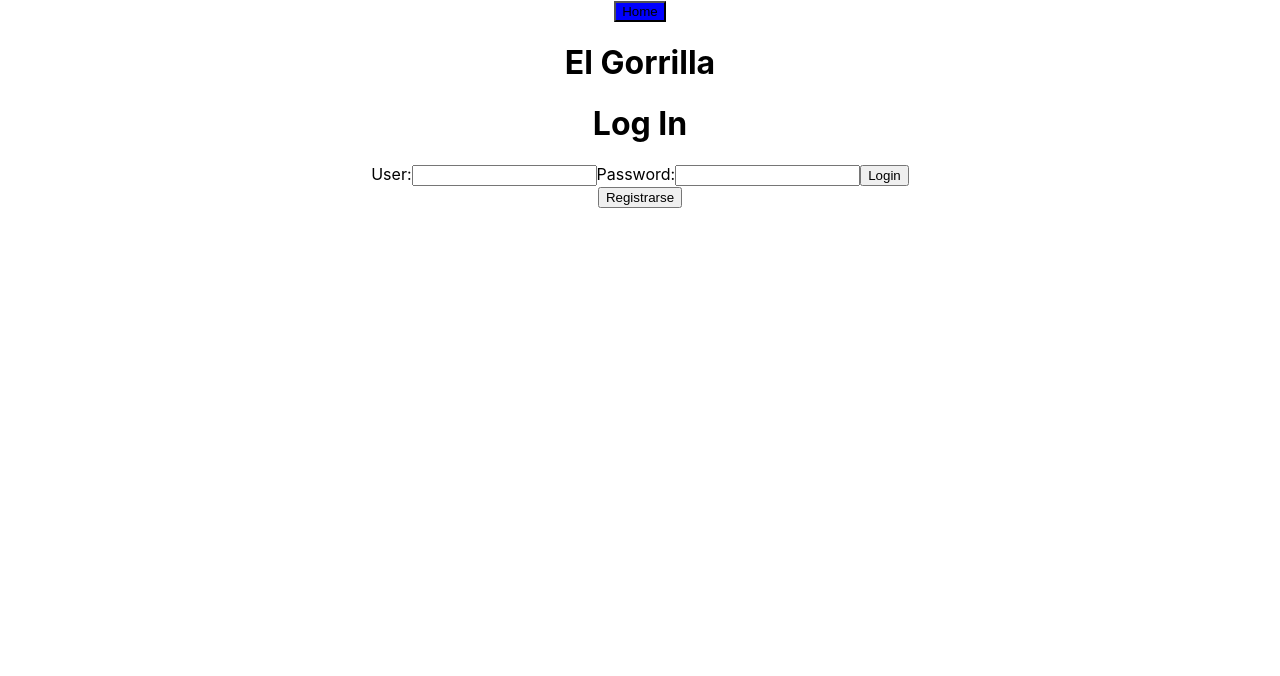
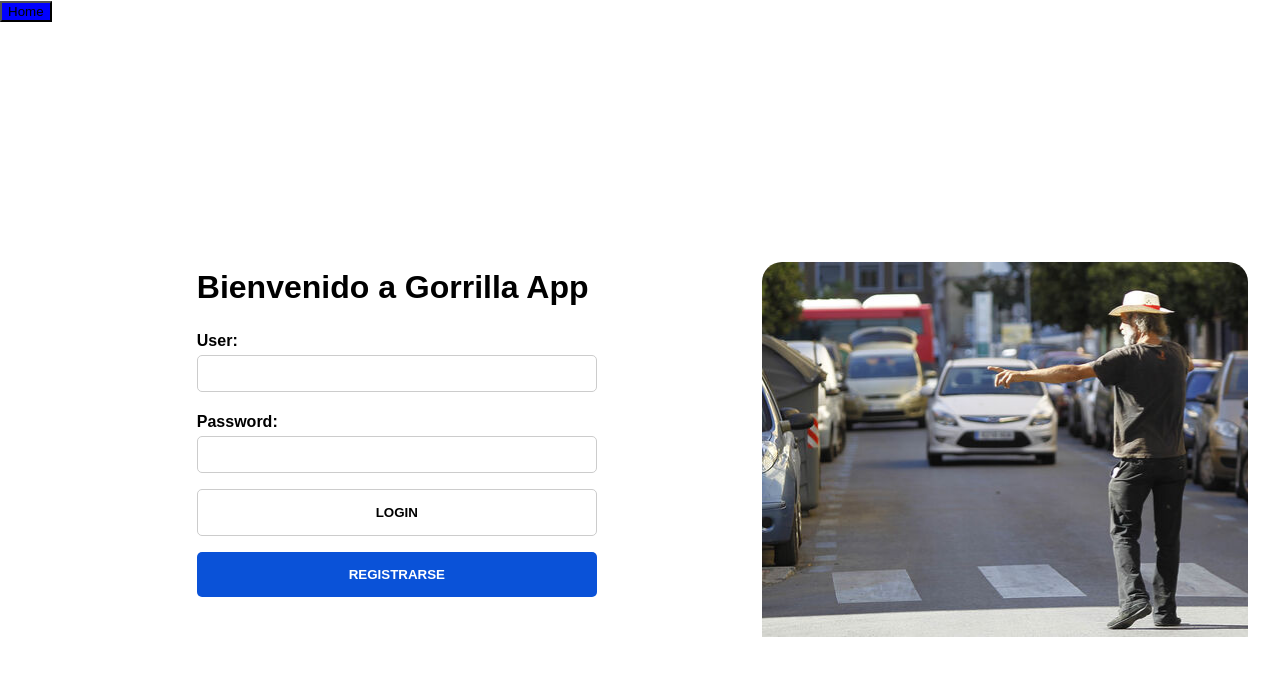
Before and after one commit to curroga/el-gorrilla-client, a React (Create React App) app: page / in a window 1280 px wide. Shown: the top 676 px of the page. Built offline with nearby package versions, Linux system fonts and the light colour scheme; no server answers.

Commit message:
CSS de signup y login

```diff
--- a/src/App.css
+++ b/src/App.css
@@ -1,5 +1,5 @@
 .App {
-  text-align: center;
+  /* text-align: center; */
 }
 
 .nav-active button {
--- a/src/components/Login.jsx
+++ b/src/components/Login.jsx
@@ -4,6 +4,11 @@ import { useNavigate } from "react-router-dom"
 
 import { useContext } from 'react'
 import { AuthContext } from "../context/auth.context";
+
+import { NavLink } from "react-router-dom";
+
+import "../styles/Home.css"
+
 
 function Login() {
 
@@ -57,29 +62,36 @@ function Login() {
   };
 
   return (
-    <div>
+    <div className="login-container">
 
-      <h1>Log In</h1>
+      <h1> Bienvenido a Gorrilla App</h1>
 
       <form onSubmit={handleLogin}>
-
+        <p>
       <label>User:</label>
         <input
+          className="input"
           type="text"
           name="username"
           value={username}
           onChange={handleUsernameChange}
         />
-
+        </p>
+        <p>
         <label>Password:</label>
         <input
+          className="input"
           type="password"
           name="password"
           value={password}
           onChange={handlePasswordChange}
         />
+        </p>
 
-        <button type="submit">Login</button>
+        <p>
+        <button className="btn login-provider" type="submit">Login</button>
+        </p>
+        <NavLink style={{textDecoration: "none"}} to="/signup" ><button className="btn facebook-provider">Registrarse</button></NavLink>
         {errorMessage !== "" ? <p>{errorMessage}</p> : null}
       </form>
 
--- a/src/pages/Home.jsx
+++ b/src/pages/Home.jsx
@@ -1,24 +1,16 @@
 import React from "react";
+import "../styles/Home.css";
 
-import Login from "../components/Login"
+import Login from "../components/Login";
 
 import { NavLink } from "react-router-dom";
 
 function Home() {
   return (
-    <div>
-      <div>
-        <h1>El Gorrilla</h1>
-      </div>
-
-      <div>
-        <div>
-          <Login />
-        </div>
-
-        <NavLink to="/signup" >
-          <button>Registrarse</button>
-        </NavLink>
+    <div className="form-container-body">
+      <div className="form-container">
+        <Login />
+        <div className="welcome-screen-container"></div>
       </div>
     </div>
   );
--- a/src/pages/Signup.jsx
+++ b/src/pages/Signup.jsx
@@ -1,15 +1,16 @@
 import { useState } from "react";
 import { signupService } from "../services/auth.service";
-import { useNavigate } from "react-router-dom"
+import { useNavigate } from "react-router-dom";
+
+import "../styles/Home.css";
 
 function Signup() {
-
-  const navigate = useNavigate()
+  const navigate = useNavigate();
 
   const [username, setUsername] = useState("");
   const [email, setEmail] = useState("");
   const [password, setPassword] = useState("");
-  const [errorMessage, setErrorMessage] = useState("")
+  const [errorMessage, setErrorMessage] = useState("");
 
   const handleUsernameChange = (e) => setUsername(e.target.value);
   const handleEmailChange = (e) => setEmail(e.target.value);
@@ -23,61 +24,70 @@ function Signup() {
     const newUser = {
       username,
       email,
-      password
-    }
+      password,
+    };
 
     try {
       // contactamos con el backend para crear el usuario (servicio)
-      await signupService(newUser)
+      await signupService(newUser);
 
-      navigate("/login")
+      navigate("/login");
+    } catch (error) {
+      if (error.response && error.response.status === 400) {
+        setErrorMessage(error.response.data.errorMessage);
+      } else {
+        // si el error es otro (500)
 
-    } catch (error) {
-      if(error.response && error.response.status === 400){
-        setErrorMessage(error.response.data.errorMessage)
-      } else{// si el error es otro (500)
-
-        navigate("/error")
+        navigate("/error");
       }
     }
   };
 
   return (
-    <div>
-
-      <h1>Sign Up</h1>
+    <div className="form-container-body">
+      <div className="form-container">
+        <div className="login-container">
+          <h1>Registrate Aqui</h1>
 
           <form onSubmit={handleSignup}>
-
             <label>User:</label>
+            <p>
             <input
+              className="input"
               type="text"
               name="username"
               value={username}
               onChange={handleUsernameChange}
             />
+            </p>
+            <p>
 
             <label>Email:</label>
             <input
+              className="input"
               type="email"
               name="email"
               value={email}
               onChange={handleEmailChange}
             />
-
+            </p>
+            <p>
             <label>Password:</label>
             <input
+              className="input"
               type="password"
               name="password"
               value={password}
               onChange={handlePasswordChange}
             />
+            </p>
 
-        <button type="submit">Signup</button>
+            <button className="btn login-provider" type="submit">Registrarse</button>
 
             {errorMessage !== "" ? <p>{errorMessage}</p> : null}
           </form>
-
+        </div>
+      </div>
     </div>
   );
 }
--- /dev/null
+++ b/src/styles/Home.css
@@ -0,0 +1,139 @@
+.form-container-body {
+  padding: 0;
+  margin: 0;
+  font-family: Arial, Helvetica, sans-serif;
+
+  display: flex;
+  align-items: center;
+  justify-content: center;
+
+  height: 100vh;
+}
+
+.form-container {
+  background-color: white;
+  width: 80%;
+  border-radius: 5px;
+  overflow: hidden;
+  height: 90vh;
+
+  display: flex;
+  align-items: center;
+}
+
+.form-container .login-container {
+  width: 500px;
+  margin: 0 auto;
+}
+.form-container .login-container > h2 {
+  text-align: center;
+  font-size: 2.5rem;
+}
+
+.form-container .login-container > p,
+.form-container .login-container span {
+  color: #555;
+  text-align: center;
+}
+
+.form-container .login-container label {
+  display: block;
+  font-weight: bold;
+  padding: 5px 0;
+}
+
+.form-container .login-container input.input {
+  display: block;
+  box-sizing: border-box;
+  padding: 10px;
+  border: solid 1px #ccc;
+  width: 100%;
+  border-radius: 5px;
+}
+
+.form-container .login-container input.input:focus {
+  outline: solid 1px rgb(0, 153, 255);
+}
+.form-container .login-container .providers {
+  display: flex;
+  flex-direction: column;
+  gap: 10px;
+  text-align: center;
+  margin-top: 30px;
+}
+.form-container .login-container button.btn,
+.form-container .login-container input.btn {
+  border: none;
+  padding: 15px 0;
+  width: 100%;
+  font-weight: bolder;
+  display: block;
+  border-radius: 5px;
+  text-transform: uppercase;
+  cursor: pointer;
+}
+
+.form-container .login-container input.btn.btn-login {
+  background-color: black;
+  color: white;
+}
+.form-container .login-container button.btn.login-provider {
+  background-color: white;
+  color: black;
+  border: solid 1px #ccc;
+}
+
+.form-container .login-container button.btn.facebook-provider {
+  background-color: rgb(10, 82, 216);
+  color: white;
+  border: 0;
+}
+
+.form-container .login-container button.btn.login-provider:hover {
+  background-color: rgb(212, 212, 212);
+  color: black;
+}
+
+.form-container .login-container button.btn.facebook-provider:hover {
+  background-color: rgb(6, 61, 163);
+  color: white;
+}
+
+.form-container .login-container .options {
+  display: flex;
+  justify-content: space-between;
+}
+
+.form-container .welcome-screen-container {
+  background-image: url(../../public/el-gorrilla.jpg);
+  background-repeat: no-repeat;
+  height: 100%;
+  width: 50%;
+  margin-top: 50vh;
+  border-radius: 20px;
+
+}
+
+@media screen and (max-width: 1357px) {
+  .form-container {
+    width: 95%;
+  }
+  .form-container .login-container {
+    width: 400px;
+    margin: 0 auto;
+  }
+
+  .form-container .welcome-screen-container {
+    width: 40%;
+  }
+}
+@media screen and (max-width: 900px) {
+  .form-container .login-container {
+    width: 400px;
+    margin: 0 auto;
+  }
+
+  .form-container .welcome-screen-container {
+    width: 0%;
+  }
+}
```
Also changed, not shown: public/el-gorrilla.jpg (added). Lines whose indentation alone changed are shown as unchanged.
